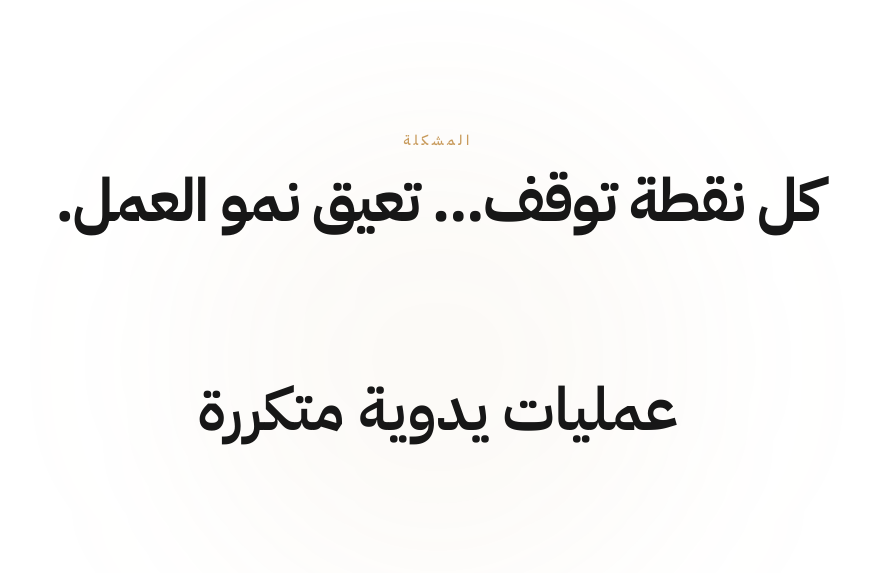
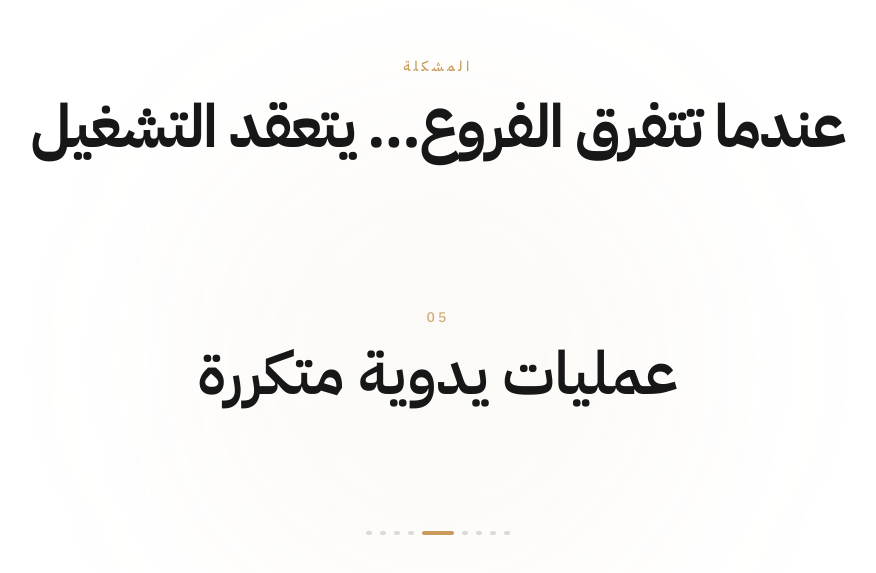
Before and after one commit to WWW-Alhnani-COM/wusool-ai, a React (Vite) app: page / in a window 1280 px wide. Shown: the part 4576-5149 px from the top of the page, without its empty margins (202-1078 px from the left). Built offline with nearby package versions, Linux system fonts and the light colour scheme.

Commit message:
Update ProblemSection.tsx

```diff
--- a/src/components/sections/ProblemSection.tsx
+++ b/src/components/sections/ProblemSection.tsx
@@ -24,10 +24,6 @@ export function ProblemSection() {
     offset: ['start start', 'end end'],
   });
 
-  /*
-   * تغيير النص يبقى مرتبطًا بالتمرير
-   * حتى عند تفعيل reduced motion.
-   */
   useMotionValueEvent(scrollYProgress, 'change', (latest) => {
     const total = problemContent.points.length;
 
@@ -43,11 +39,18 @@ export function ProblemSection() {
 
   const currentPoint = problemContent.points[activeIndex];
 
+  const isLastPoint =
+    activeIndex === problemContent.points.length - 1;
+
   return (
     <section
       ref={sectionRef}
       dir="rtl"
-      className="relative h-[300vh] bg-base"
+      className="
+        relative
+        h-[300vh]
+        bg-base
+      "
     >
       <div
         className="
@@ -74,7 +77,10 @@ export function ProblemSection() {
             justify-center
           "
         >
-          {/* Background glow */}
+          {/* ================================================
+              BACKGROUND ATMOSPHERE
+              ================================================ */}
+
           <div
             aria-hidden="true"
             className="
@@ -96,6 +102,10 @@ export function ProblemSection() {
             "
           />
 
+          {/* ================================================
+              MAIN CONTENT
+              ================================================ */}
+
           <div
             className="
               relative
@@ -103,21 +113,27 @@ export function ProblemSection() {
               flex
               w-full
               max-w-5xl
-              -translate-y-4
               flex-col
               items-center
               justify-center
               text-center
-              sm:-translate-y-6
-              lg:-translate-y-8
             "
           >
-            {/* Heading */}
+            {/* ================================================
+                SECTION HEADING
+                ================================================ */}
+
             <motion.div
               initial={
                 reducedMotion
-                  ? { opacity: 1, y: 0 }
-                  : { opacity: 0, y: 30 }
+                  ? {
+                      opacity: 1,
+                      y: 0,
+                    }
+                  : {
+                      opacity: 0,
+                      y: 30,
+                    }
               }
               whileInView={{
                 opacity: 1,
@@ -135,14 +151,13 @@ export function ProblemSection() {
                 mb-10
                 w-full
                 max-w-4xl
-                translate-y-4
                 px-4
                 sm:mb-14
-                sm:translate-y-5
                 lg:mb-16
-                lg:translate-y-6
               "
             >
+              {/* Eyebrow */}
+
               <span
                 className="
                   mb-4
@@ -159,6 +174,8 @@ export function ProblemSection() {
                 المشكلة
               </span>
 
+              {/* Main Heading */}
+
               <h2
                 className="
                   font-display
@@ -170,28 +187,30 @@ export function ProblemSection() {
                   sm:text-4xl
                   md:text-5xl
                   lg:text-6xl
-                  xl:text-6xl
                 "
               >
-                كل نقطة توقف... تعيق نمو العمل.
+                {problemContent.heading}
               </h2>
             </motion.div>
 
-            {/* Current point */}
+            {/* ================================================
+                PROBLEM STORY
+                ================================================ */}
+
             <div
               className="
                 relative
                 flex
-                min-h-[120px]
+                min-h-[170px]
                 w-full
                 items-center
                 justify-center
                 overflow-hidden
                 px-5
-                sm:min-h-[160px]
+                sm:min-h-[210px]
                 sm:px-8
-                md:min-h-[200px]
-                lg:min-h-[230px]
+                md:min-h-[240px]
+                lg:min-h-[270px]
               "
             >
               <AnimatePresence
@@ -239,10 +258,29 @@ export function ProblemSection() {
                     absolute
                     inset-0
                     flex
+                    flex-col
                     items-center
                     justify-center
                   "
                 >
+                  {/* Number */}
+
+                  <span
+                    className="
+                      mb-4
+                      text-xs
+                      font-medium
+                      uppercase
+                      tracking-[0.22em]
+                      text-brass/80
+                      sm:text-sm
+                    "
+                  >
+                    {String(activeIndex + 1).padStart(2, '0')}
+                  </span>
+
+                  {/* Problem */}
+
                   <p
                     className="
                       max-w-3xl
@@ -263,6 +301,96 @@ export function ProblemSection() {
                 </motion.div>
               </AnimatePresence>
             </div>
+
+            {/* ================================================
+                PROGRESS DOTS
+                ================================================ */}
+
+            <div
+              className="
+                mt-8
+                flex
+                items-center
+                justify-center
+                gap-2
+                sm:mt-10
+              "
+              aria-hidden="true"
+            >
+              {problemContent.points.map((_, index) => {
+                const isActive = index === activeIndex;
+
+                return (
+                  <span
+                    key={index}
+                    className={`
+                      h-1
+                      rounded-full
+                      transition-all
+                      duration-300
+                      ${
+                        isActive
+                          ? 'w-8 bg-brass'
+                          : 'w-1.5 bg-ink/15'
+                      }
+                    `}
+                  />
+                );
+              })}
+            </div>
+
+            {/* ================================================
+                FINAL MESSAGE
+                ================================================ */}
+
+            <motion.div
+              initial={false}
+              animate={{
+                opacity: isLastPoint ? 1 : 0,
+                y: isLastPoint ? 0 : 12,
+              }}
+              transition={{
+                duration: reducedMotion ? 0 : 0.4,
+                ease: [0.22, 1, 0.36, 1],
+              }}
+              className="
+                pointer-events-none
+                mt-10
+                max-w-3xl
+                text-center
+                sm:mt-12
+              "
+              aria-hidden={!isLastPoint}
+            >
+              <p
+                className="
+                  font-display
+                  text-xl
+                  font-semibold
+                  leading-relaxed
+                  text-ink
+                  sm:text-2xl
+                  lg:text-3xl
+                "
+              >
+                المشكلة ليست في كثرة الأنظمة.
+              </p>
+
+              <p
+                className="
+                  mt-2
+                  font-display
+                  text-xl
+                  font-bold
+                  leading-relaxed
+                  text-brass
+                  sm:text-2xl
+                  lg:text-3xl
+                "
+              >
+                المشكلة أنها لا تعمل معًا.
+              </p>
+            </motion.div>
           </div>
         </Container>
       </div>
```
